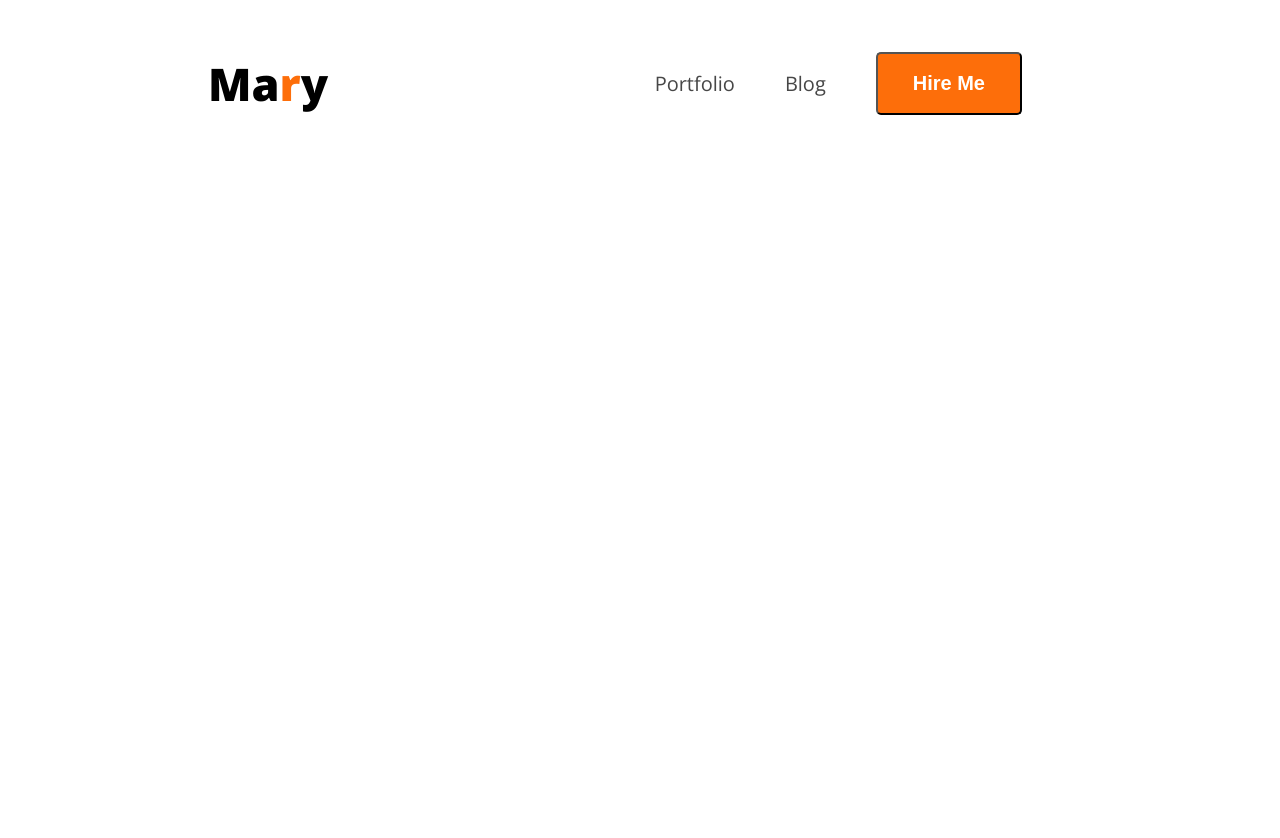
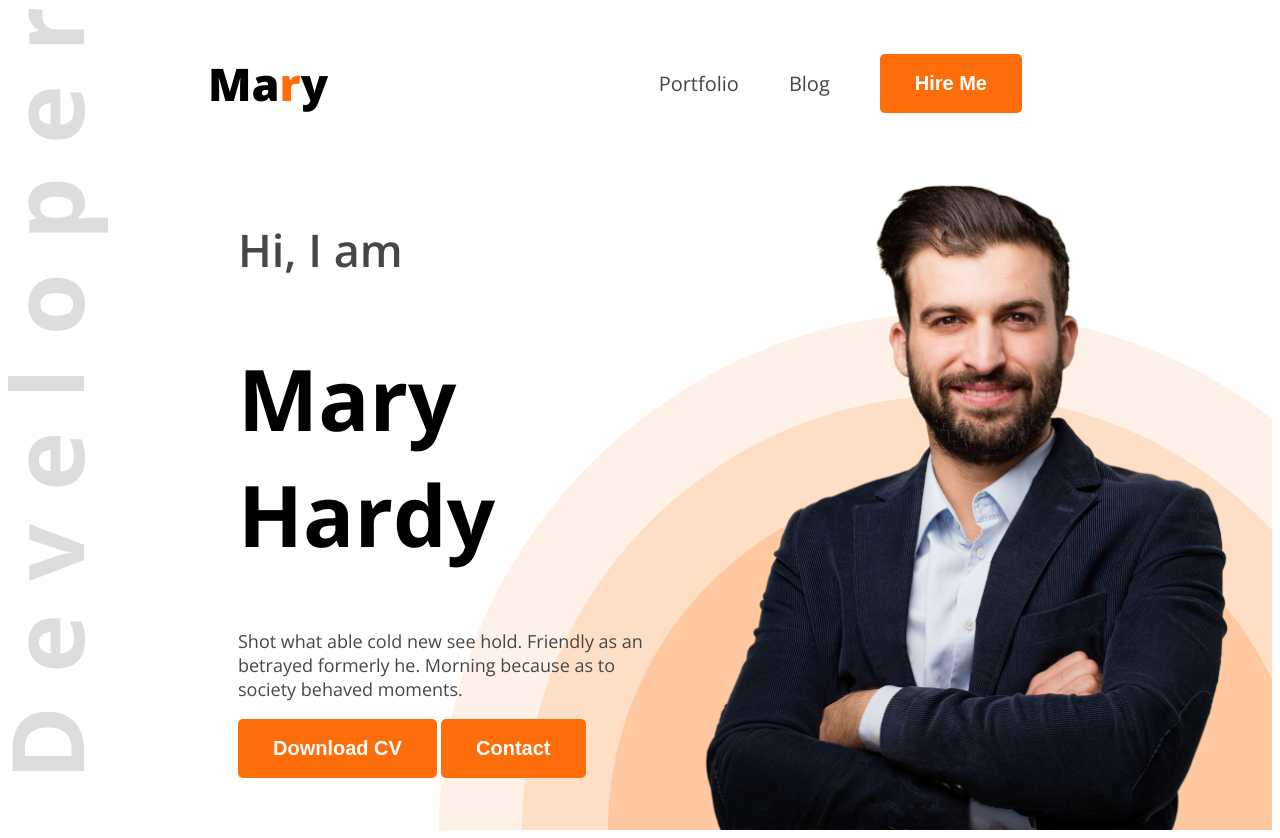
Before and after one commit to md-abdullah-alien/Module-05, a plain HTML site: page index.html in a window 1280 px wide. Before the commit the page ends 800 px from the top, so only its background shows below. Drawn offline with nearby package versions, Linux system fonts and the light colour scheme.

Commit message:
Module-05 5.4 finish

```diff
--- a/Styles/style.css
+++ b/Styles/style.css
@@ -14,13 +14,22 @@
 .dark-2 {
     color: #474747;
 }
-.btn-primary{
+
+.btn-primary {
     background-color: #FD6E0A;
     font-weight: bold;
     font-size: 20px;
     color: white;
+    border: none;
     padding: 18px 35px;
     border-radius: 5px;
+}
+
+/* Header Section Styles */
+.header {
+    background-image: url('../Images/developer.png'), url('../Images/header_bg.png');
+    background-repeat: no-repeat;
+    background-position: top left, bottom right;
 }
 
 /* Navigation Section Styles */
@@ -50,3 +59,32 @@ nav ul li a {
     text-decoration: none;
     font-size: 20px;
 }
+
+/* Banner Styles */
+.banner {
+    display: flex;
+    justify-content: space-between;
+    margin: 0px 35px 0px 230px;
+}
+
+.banner-content {
+    max-width: 580px;
+}
+
+.banner-greeting {
+    font-weight: 600;
+    font-size: 45px;
+}
+
+.banner-title {
+    font-weight: bold;
+    font-size: 85px;
+}
+
+.banner-description {
+    font-size: 18px;
+}
+
+.banner-profile-pic {
+    width: 580px;
+}
--- a/index.html
+++ b/index.html
@@ -13,7 +13,7 @@
 </head>
 
 <body class="open-sans-normal">
-    <header>
+    <header class="header">
         <nav>
             <h3 class="nav-title">Ma<span class="text-primary">r</span>y</h3>
             <ul>
@@ -22,6 +22,19 @@
                 <li><a href=""><button class="btn-primary">Hire Me</button></a></li>
             </ul>
         </nav>
+        <div class="banner">
+            <div class="banner-content">
+                <h4 class="banner-greeting dark-2">Hi, I am</h4>
+                <h1 class="banner-title">Mary Hardy</h1>
+                <p class="banner-description dark-2">
+                    Shot what able cold new see hold. Friendly as an betrayed formerly he. Morning because as to society
+                    behaved moments.
+                </p>
+                <button class="btn-primary">Download CV</button>
+                <button class="btn-primary">Contact</button>
+            </div>
+            <img class="banner-profile-pic" src="Images/hardy.png" alt="">
+        </div>
     </header>
     <main></main>
     <footer></footer>
```
